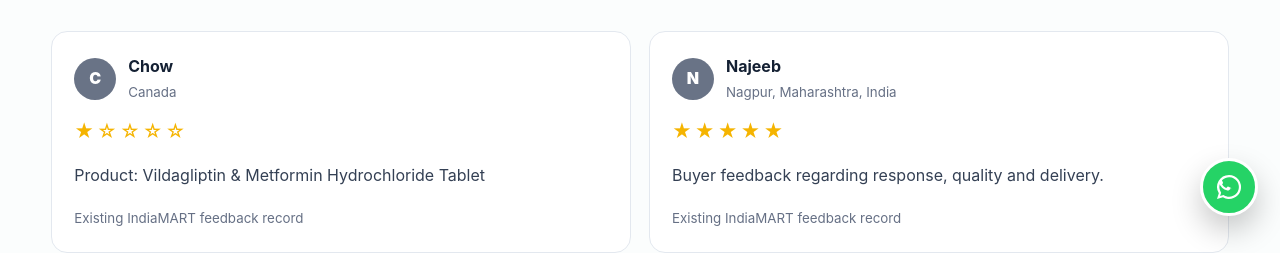
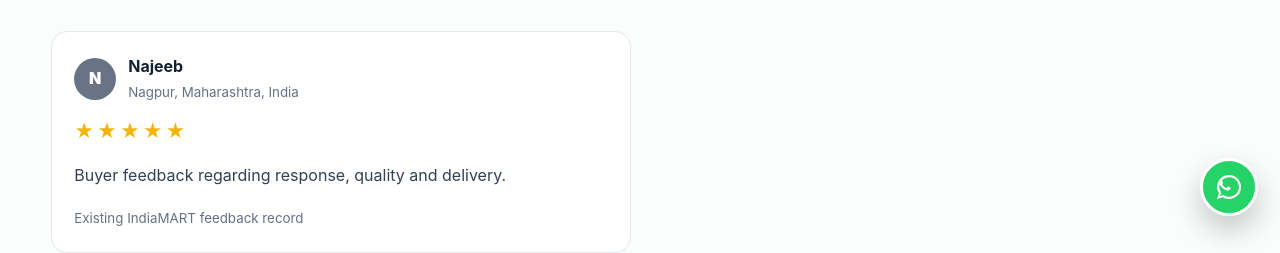
Before and after one commit to etnovapharma/etnovapharma-website, a website: page feedback.html in a window 1280 px wide. Shown: the part 562-815 px from the top of the page. Drawn offline with Linux system fonts and the light colour scheme.

Commit message:
Update feedback.html

```diff
--- a/feedback.html
+++ b/feedback.html
@@ -1,7 +1,7 @@
 <!doctype html><html lang="en"><head><meta charset="utf-8"><meta name="viewport" content="width=device-width,initial-scale=1"><title>Customer Feedback | Etnova Pharma</title><meta name="description" content="Customer feedback and testimonials for Etnova Pharma."><link rel="stylesheet" href="styles.css"></head><body>
 <header class="site-header"><div class="topbar container"><a class="brand" href="index.html"><span class="brand-mark">E</span><span><strong>Etnova</strong> Pharma<small>Pharmaceutical Export & Distribution</small></span></a><button class="mobile-menu-toggle" type="button" aria-label="Open navigation" aria-expanded="false"><span></span><span></span><span></span></button><div class="trust-strip"><span>📍 Nagpur, Maharashtra</span><span>✓ Verified Exporter</span></div><a class="btn btn-primary" href="index.html#contact">✉ Contact Supplier</a></div><nav class="nav"><div class="container nav-inner"><a href="index.html">Home</a><a href="products.html">Our Products</a><a href="catalogue.html">Catalogue</a><a href="https://export.indiamart.com/company/etnova-pharma" target="_blank" rel="noopener noreferrer">IndiaMART</a><a href="index.html#about">About Us</a><a href="index.html#global">Global Reach</a><a href="location.html">Location</a><a class="active" href="feedback.html">Reviews & Feedback</a><a href="index.html#contact">Contact Us</a></div></nav></header>
 <main><section class="page-hero"><div class="container"><span class="eyebrow">CUSTOMER FEEDBACK</span><h1>What customers have shared</h1><p>Read customer feedback and share your own experience with Etnova Pharma.</p></div></section>
-<section class="section"><div class="container"><div class="section-heading"><div><span class="eyebrow">VERIFIED MARKETPLACE FEEDBACK</span><h2>Existing customer feedback</h2></div><a class="btn btn-outline" href="index.html#feedback">Leave Feedback</a></div><div class="review-grid"><article class="review"><div class="review-head"><span class="avatar">C</span><div><strong>Chow</strong><small>Canada</small></div></div><div class="stars">★☆☆☆☆</div><p>Product: Vildagliptin &amp; Metformin Hydrochloride Tablet</p><small>Existing IndiaMART feedback record</small></article><article class="review"><div class="review-head"><span class="avatar">N</span><div><strong>Najeeb</strong><small>Nagpur, Maharashtra, India</small></div></div><div class="stars">★★★★★</div><p>Buyer feedback regarding response, quality and delivery.</p><small>Existing IndiaMART feedback record</small></article></div></div></section>
+<section class="section"><div class="container"><div class="section-heading"><div><span class="eyebrow">VERIFIED MARKETPLACE FEEDBACK</span><h2>Existing customer feedback</h2></div><a class="btn btn-outline" href="index.html#feedback">Leave Feedback</a></div><div class="review-grid"><article class="review"><div class="review-head"><span class="avatar">N</span><div><strong>Najeeb</strong><small>Nagpur, Maharashtra, India</small></div></div><div class="stars">★★★★★</div><p>Buyer feedback regarding response, quality and delivery.</p><small>Existing IndiaMART feedback record</small></article></div></div></section>
 <section class="section section-alt"><div class="container feedback-page-layout"><div><span class="eyebrow">SHARE YOUR EXPERIENCE</span><h2>Leave your feedback</h2><p>Your rating and comments are sent to Etnova Pharma for review. After successful submission, your feedback is displayed in the feedback list on this browser.</p><div class="feedback-stars" role="radiogroup" aria-label="Choose a rating"><button type="button" data-rating="1" aria-label="1 star">★</button><button type="button" data-rating="2" aria-label="2 stars">★</button><button type="button" data-rating="3" aria-label="3 stars">★</button><button type="button" data-rating="4" aria-label="4 stars">★</button><button type="button" data-rating="5" aria-label="5 stars">★</button></div><span class="selected-rating" id="selectedRating">Select a rating</span></div><form class="feedback-form" id="feedbackForm"><label>Your name<input name="name" required autocomplete="name"></label><label>Email<input name="email" type="email" required autocomplete="email"></label><label>Your feedback<textarea name="feedback" rows="5" required placeholder="Share your experience with Etnova Pharma..."></textarea></label><button class="btn btn-primary" type="submit">Send Feedback</button><small>Your feedback is saved after submission and sent to Etnova Pharma for review.</small></form></div></section>
 <section class="section"><div class="container"><div class="section-heading"><div><span class="eyebrow">WEBSITE FEEDBACK</span><h2>Customer feedback</h2></div><a class="btn btn-outline" href="index.html">Back to Home</a></div><div id="liveFeedbackGrid" class="review-grid live-feedback-grid"></div><p id="noFeedbackPage" class="empty">No website feedback has been submitted yet.</p></div></section></main>
 <footer class="footer"><div class="container footer-grid"><div><strong>Etnova Pharma</strong><p>Pharmaceutical Export &amp; Distribution · Nagpur, Maharashtra, India</p></div><div><p>© <span id="year"></span> Etnova Pharma. All rights reserved.</p></div></div></footer>
```
